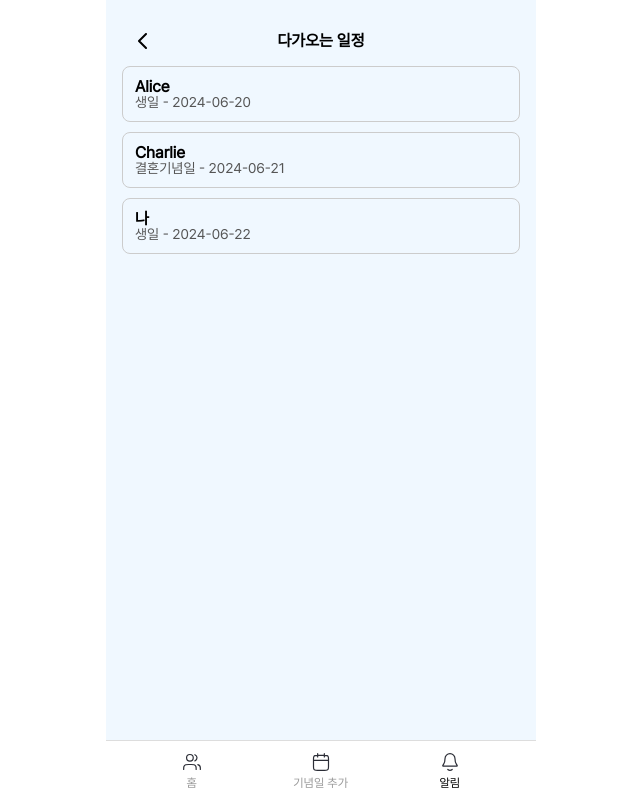
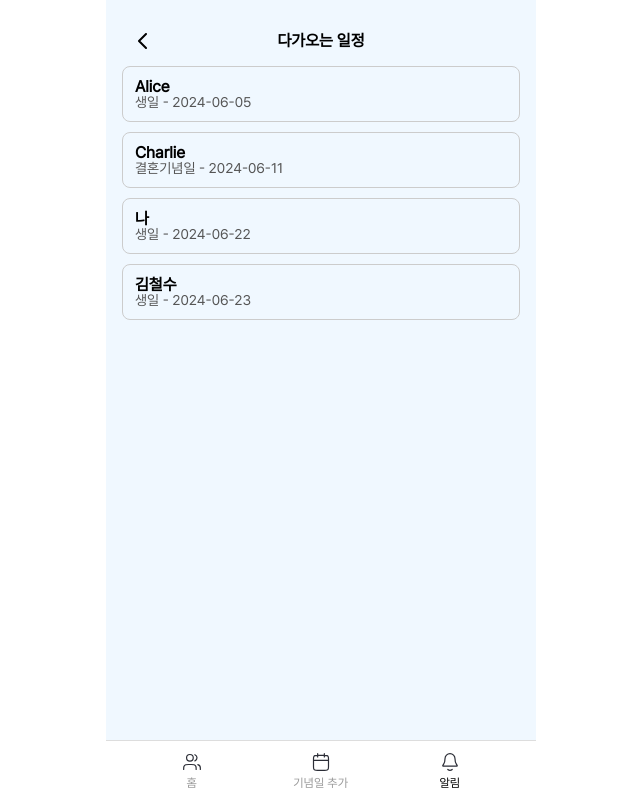
Before and after one commit to dalzzy/SoftwareEngineering-Team18, a React (Vite) app: page /upcoming in a window 1280 px wide. Shown: the whole page, without its empty margins (319-959 px from the left). Built offline with nearby package versions, Linux system fonts and the light colour scheme.

Commit message:
chore: upcoming페이지 수정

```diff
--- a/src/pages/upcoming/index.jsx
+++ b/src/pages/upcoming/index.jsx
@@ -6,9 +6,11 @@ import BottomBar from '@/components/common/BottomBar';
 import UpcomingItem from '@/components/UpcomingItem';
 
 const mockUpcoming = [
-  { id: 1, name: 'Alice', type: '생일', date: '2024-06-20' },
-  { id: 2, name: 'Charlie', type: '결혼기념일', date: '2024-06-21' },
+  { id: 1, name: 'Alice', type: '생일', date: '2024-06-05' },
+
+  { id: 2, name: 'Charlie', type: '결혼기념일', date: '2024-06-11' },
   { id: 3, name: '나', type: '생일', date: '2024-06-22' },
+  { id: 4, name: '김철수', type: '생일', date: '2024-06-23' },
 ];
 
 const Wrapper = styled.div`
```
